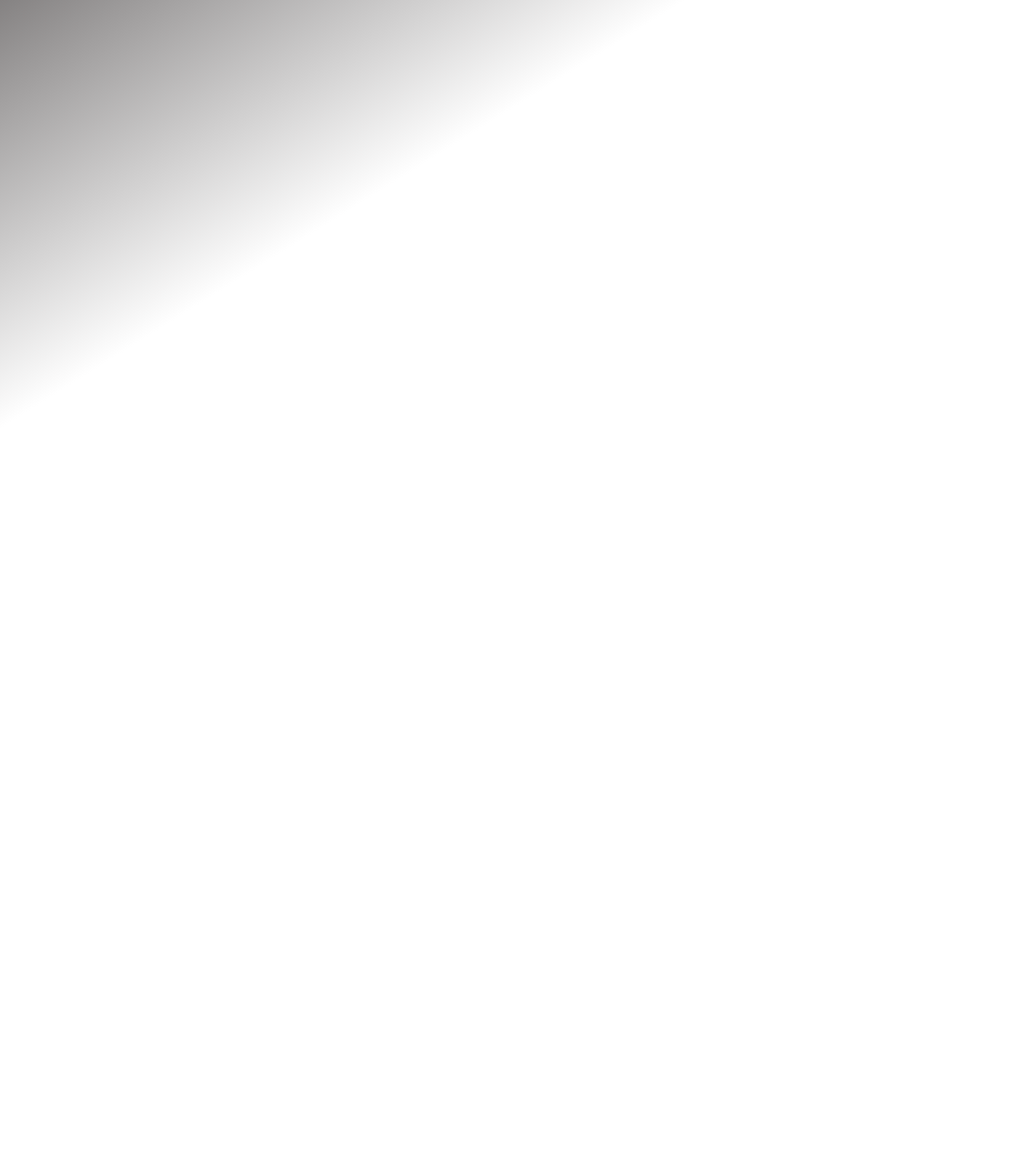
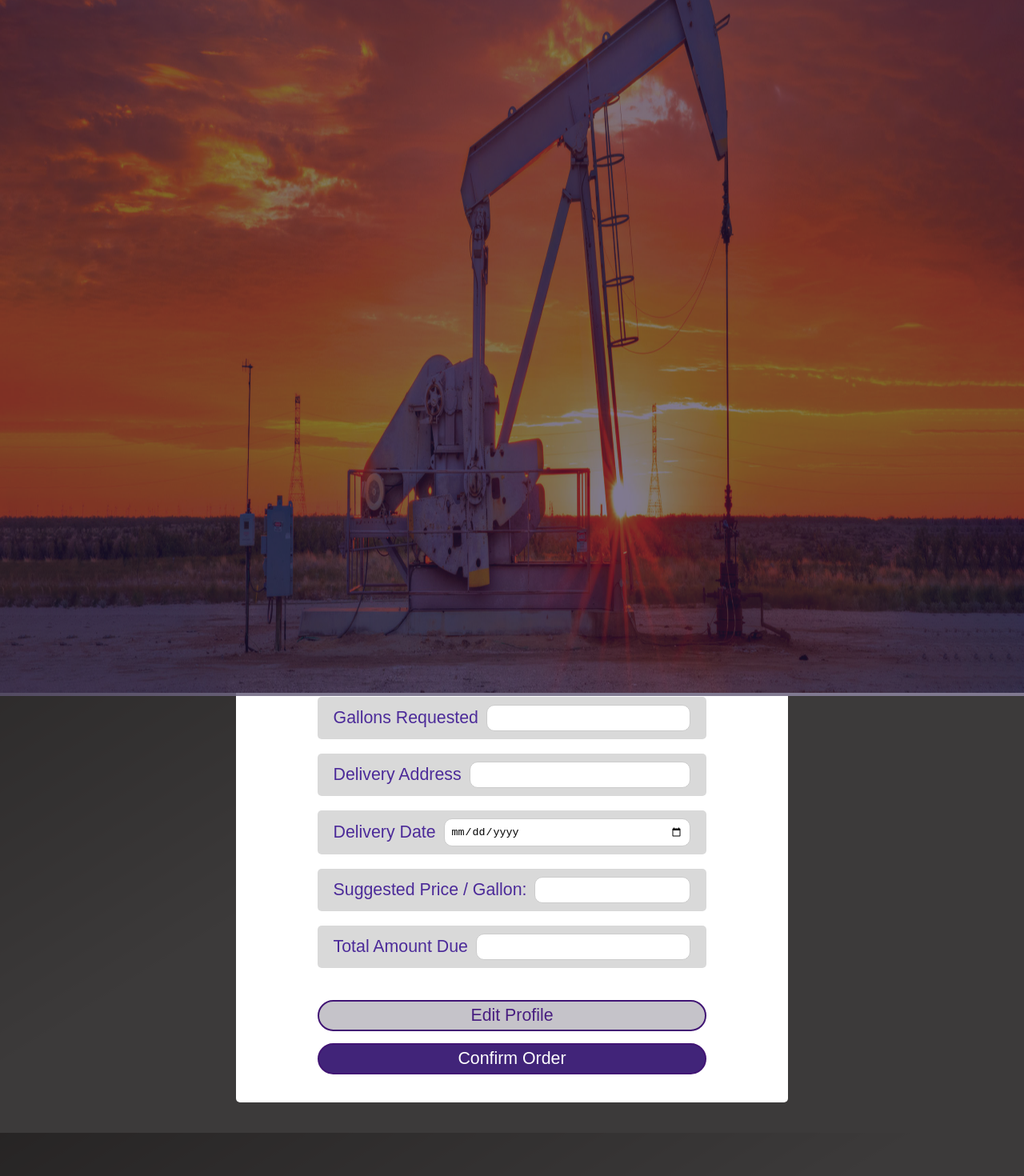
Before and after one commit to AridArab/COSC4353-Project, a React (Vite) app: page /FuelQuote in a window 1280 px wide. Before the commit this address had no page. Shown: the part 184-1654 px from the top of the page at 80% size. Before the commit the page ends 800 px from the top, so only its background shows below. Built offline with nearby package versions, Linux system fonts and the light colour scheme.

Commit message:
Inserted quote-form react files. Updated index.ss file.

```diff
--- /dev/null
+++ b/src/FuelQuote.jsx
@@ -0,0 +1,20 @@
+import NavBar from './NavBar.jsx';
+import ImageContainer from './components/QuoteForm/ImageContainer.jsx';
+import QuoteFormContainer from './components/QuoteForm/QuoteFormContainer.jsx';
+import QuoteBodyContainer from './components/QuoteForm/QuoteBodyContainer.jsx';
+import Footer from './components/general/Footer.jsx'
+
+function FuelQuote() {
+
+  return(
+    <>
+      <NavBar/>
+      <ImageContainer/>
+      <QuoteBodyContainer/>
+      <QuoteFormContainer/>
+      <Footer/>
+    </>
+  );
+}
+
+export default FuelQuote
--- /dev/null
+++ b/src/components/QuoteForm/ImageContainer.jsx
@@ -0,0 +1,16 @@
+import OilPumpPic from '../../assets/OilPump.jpg'
+
+function ImageContainer(){
+
+    return(
+
+        <>
+        <div class="image-container">
+            <img className="oilPump-img" src={OilPumpPic} alt="Oil Pump" />
+        </div>
+        </>
+    );
+
+
+}
+export default ImageContainer
--- /dev/null
+++ b/src/components/QuoteForm/QuoteBodyContainer.jsx
@@ -0,0 +1,12 @@
+
+function QuoteBodyContainer(){
+
+    return(
+        <>
+        <div class="quote-body-container"></div>
+        </>
+
+    );
+
+}
+export default QuoteBodyContainer;
--- /dev/null
+++ b/src/components/QuoteForm/QuoteFormContainer.jsx
@@ -0,0 +1,39 @@
+
+
+function QuoteFormContainer(){
+
+
+    return(
+        <div class="quote-form-container">
+        <form id="fuelQuoteForm">
+        <h1> Fuel Quote Form</h1>
+        <h2>Please fill form below</h2>
+        <div class="quote-form-bubble">
+            <label for="gallonsRequested">Gallons Requested</label>
+            <input type="number" id="gallonsRequested" name="gallonsRequested" required></input>
+        </div>
+        <div class="quote-form-bubble">
+            <label for="deliveryAddress">Delivery Address</label>
+            <input type="text" id="deliveryAddress" name="deliveryAddress" readonly></input>
+        </div>
+        <div class="quote-form-bubble">
+            <label for="deliveryDate">Delivery Date</label>
+            <input type="date" id="deliveryDate" name="deliveryDate" required></input>
+        </div>
+        <div class="quote-form-bubble">
+            <label for="suggestedPrice">Suggested Price / Gallon:</label>
+            <input type="number" id="suggestedPrice" name="suggestedPrice" readonly></input>
+        </div>
+        <div class="quote-form-bubble">
+            <label for="totalAmountDue">Total Amount Due</label>
+            <input type="number" id="totalAmountDue" name="totalAmountDue" readonly></input>
+        </div>
+        <button type="button" id="editProfile">Edit Profile</button>
+        <button type="button" id="confirmOrder">Confirm Order</button>
+    </form>
+    </div>
+    );
+
+}
+
+export default QuoteFormContainer;
--- a/src/main.jsx
+++ b/src/main.jsx
@@ -8,6 +8,7 @@ import QuoteHistory from './QuoteHistory.jsx';
 import Home from './Home.jsx';
 import Profile from './Profile.jsx';
 import './stylesheets/index.css';
+import FuelQuote from './FuelQuote.jsx';
 
 const router = createBrowserRouter([
   {
@@ -17,6 +18,10 @@ const router = createBrowserRouter([
   {
     path: "/Home",
     element: <Home/>
+  },
+  {
+    path: "/FuelQuote",
+    element: <FuelQuote/>
   },
   {
     path: "/QuoteHistory",
--- a/src/stylesheets/index.css
+++ b/src/stylesheets/index.css
@@ -237,3 +237,149 @@ select.profile-field{
 .foot {
   margin-block: 50px;
 }
+
+/* Fuel Quote Page */
+
+.quote-body-container {
+
+  background-color: rgba(32, 29, 29, 0.87);
+  width: 100%;
+  height: 200px;
+  display: flex;
+  justify-content: center;
+  align-items: center;
+  flex-direction: column;
+  min-height: 75vh;
+  position: relative;
+  z-index: -1;
+}
+
+.oilPump-img {
+
+  height: 1000px;
+  width: 100%;
+}
+
+.image-container {
+  position:relative;
+  display: inline-block;
+
+}
+
+.image-container::after {
+  width: 100%;
+  height: auto;
+  content: '';
+  position: absolute;
+  top: 0;
+  left: 0;
+  right: 0;
+  bottom: 0;
+  background: rgba(36, 23, 63, 0.575);
+  pointer-events: none;
+}
+
+.quote-form-container{
+  width: 650px;
+  margin: auto;
+  border-radius: 5px;
+  margin-top: -800px;
+  display: flex;
+  flex-direction: column;
+  align-items: center;
+  justify-content: center;
+  padding: 20px;
+  background-color: rgb(255, 255, 255);
+}
+
+.quote-form-container h1{
+  color: rgb(62, 19, 112);
+  text-align: center;
+  font-size: 40pt;
+  margin-bottom: 45px;
+
+}
+.quote-form-container h2{
+  color: rgb(0, 0, 0);
+  text-align: center;
+  font-style: italic;
+  font-size: 13pt
+}
+
+.quote-form-bubble {
+  background-color: rgba(70, 70, 70, 0.205);
+  color: rgb(84, 39, 136);
+  border-radius: 5px;
+  padding: 10px 20px;
+  margin: 18px 0;
+  display: flex;
+  justify-content: space-between;
+  align-items: center;
+}
+
+.quote-form-container label {
+  color: rgb(76, 43, 153);
+  margin-bottom: 0;
+  background-color: transparent;
+  font-size: 16pt;
+  display: block;
+  margin: 0;
+}
+
+input {
+  border: 1px solid #ccc;
+  border-radius: 10px;
+  margin-left: 10px;
+  padding: 8px;
+  flex-grow: 1;
+}
+
+input:read-only {
+  background-color: #525252;
+  border: 1px solid #ccc;
+  border-radius: 10px;
+  margin-left: 10px;
+  padding: 8px;
+  flex-grow: 1;
+}
+
+#editProfile {
+  background-color: rgb(197, 195, 201);
+  color: rgb(72, 30, 128);
+  padding: 5px 5px;
+  margin-top: 40px;
+  border: 0px;
+  border-radius: 30px;
+  border: 2px solid rgb(65, 21, 116);
+  cursor: pointer;
+  font-size: 16pt;
+  display: block;
+  width: 100%;
+  box-sizing: border-box;
+}
+
+#editProfile:hover {
+  background-color: rgb(26, 3, 88);
+  color: white;
+  border: 2px solid rgb(0, 0, 0);
+}
+#confirmOrder {
+  background-color: rgb(65, 36, 121);
+  color: rgb(255, 255, 255);
+  padding: 5px 5px;
+  margin: 15px 0;
+  border: 0px;
+  border-radius: 30px;
+  border: 2px solid rgb(65, 21, 116);
+  cursor: pointer;
+  font-size: 16pt;
+  display: block;
+  width: 100%;
+  box-sizing: border-box;
+}
+
+#confirmOrder:hover {
+  background-color: rgb(26, 3, 88);
+  color: white;
+  border: 2px solid rgb(0, 0, 0);
+}
```
Also changed, not shown: src/assets/OilPump.jpg (added).
